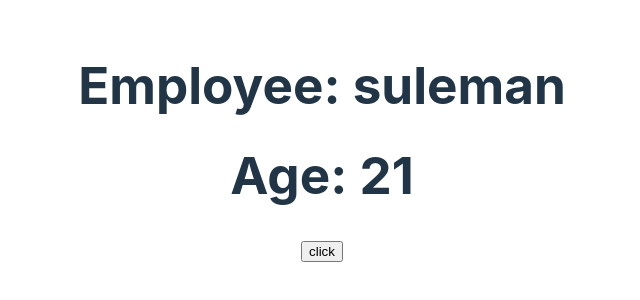
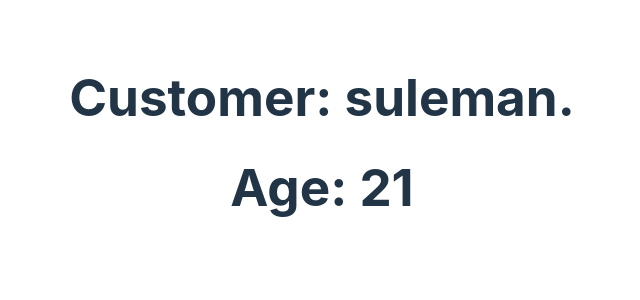
Before and after one commit to Muhammad-Sulman/ReactFirstApp, a React (Vite) app in the folder react-App1.0/: page / in a window 1280 px wide. Shown: the part 258-558 px from the top of the page, without its empty margins (318-958 px from the left). Built offline with nearby package versions, Linux system fonts and the light colour scheme.

Commit message:
Destructuring Props & State In React

```diff
--- a/react-App1.0/src/App.jsx
+++ b/react-App1.0/src/App.jsx
@@ -3,7 +3,8 @@
 // import Sidebar from './Sidebar.jsx'
 // import Footer from './Footer.jsx'
 // import House from './House.jsx'
-import Employee from './Employee'
+// import Employee from './Employee'
+import Customer from './Customer'
 
 // let a = "Hamza"
 // const friends = ["Ali", "Hamza", "Muzamil", "Shah"];
@@ -17,7 +18,9 @@
       {/* <Sidebar name={a} age="22"></Sidebar> */}
       {/* <Footer name2 = {123}></Footer> */}
 
-      <Employee name = "Suleman.." age={21} ></Employee>
+      {/* <Employee name = "Suleman.." age={21} ></Employee> */}
+      {/* <Customer name="suleman.." age = {21} ></Customer> */}
+      <Customer></Customer>
     </>
   );
 }
--- /dev/null
+++ b/react-App1.0/src/Customer.jsx
@@ -0,0 +1,61 @@
+
+import React from 'react'
+
+// function Customer({name, age}) {
+//     return (
+//         <>
+//             <h1>Customer: {name}</h1>
+//             <h1>Age: {age}</h1>
+//         </>
+//     )
+// }
+
+
+// function Customer(props) {
+//     const {name, age} = props
+//     return (
+//         <>
+//             <h1>Customer: {name}</h1>
+//             <h1>Age: {age}</h1>
+//         </>
+//     )
+// }
+
+
+
+
+// class Customer extends React.Component {
+//     render() {
+//         const {name, age} = this.props
+//     return (
+//             <>
+//                 <h1>Customer: {name}</h1>
+//                 <h1>Age: {age}</h1>
+//             </>
+//         )
+//     }
+// }
+
+
+
+class Customer extends React.Component {
+
+    state = {
+        name: "suleman.",
+        age: 21
+    }
+
+    render() {
+        const {name, age} = this.state
+    return (
+            <>
+                <h1>Customer: {name}</h1>
+                <h1>Age: {age}</h1>
+            </>
+        )
+    }
+}
+
+
+
+export default Customer
```
